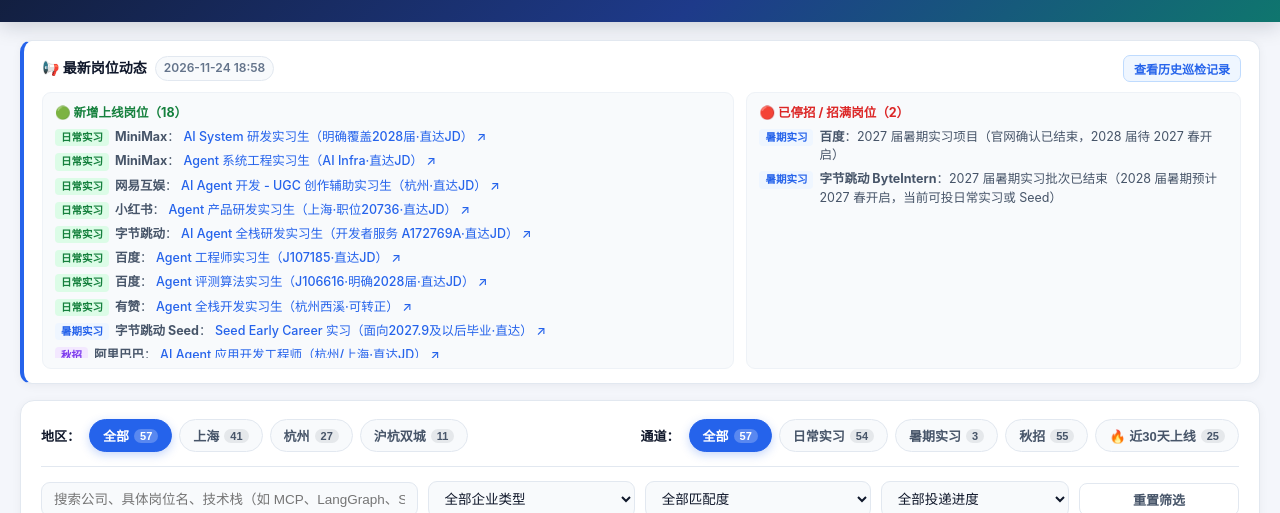
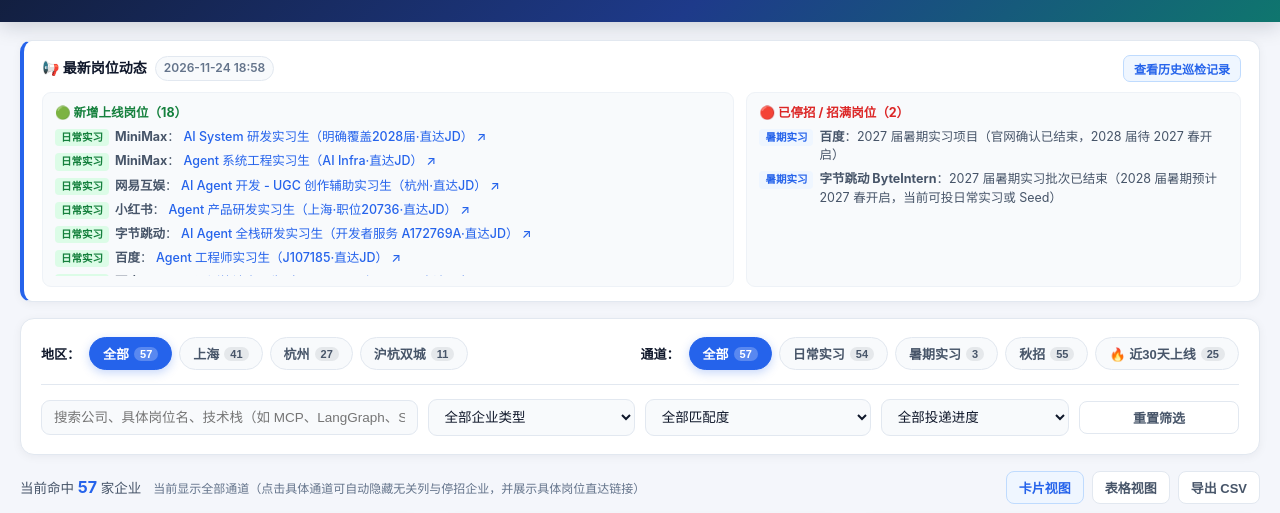
Before and after one commit to w13579xw/sh-hz-ai-agent-jobs, a plain HTML site: page index.html in a window 1280 px wide. Shown: the part 210-723 px from the top of the page. Drawn offline with Linux system fonts and the light colour scheme.

Commit message:
style: 新增上线岗位列表固定显示5条并支持下拉滚动

```diff
--- a/index.html
+++ b/index.html
@@ -182,10 +182,14 @@
       display: flex;
       flex-direction: column;
       gap: 6px;
-      max-height: 230px;
+      max-height: 148px;
       overflow-y: auto;
-      padding-right: 4px;
+      padding-right: 6px;
+      scrollbar-width: thin;
+      scrollbar-color: #cbd5e1 transparent;
     }
+    .change-list::-webkit-scrollbar { width: 5px; }
+    .change-list::-webkit-scrollbar-thumb { background: #cbd5e1; border-radius: 999px; }
 
     .change-list li {
       display: flex;
```
